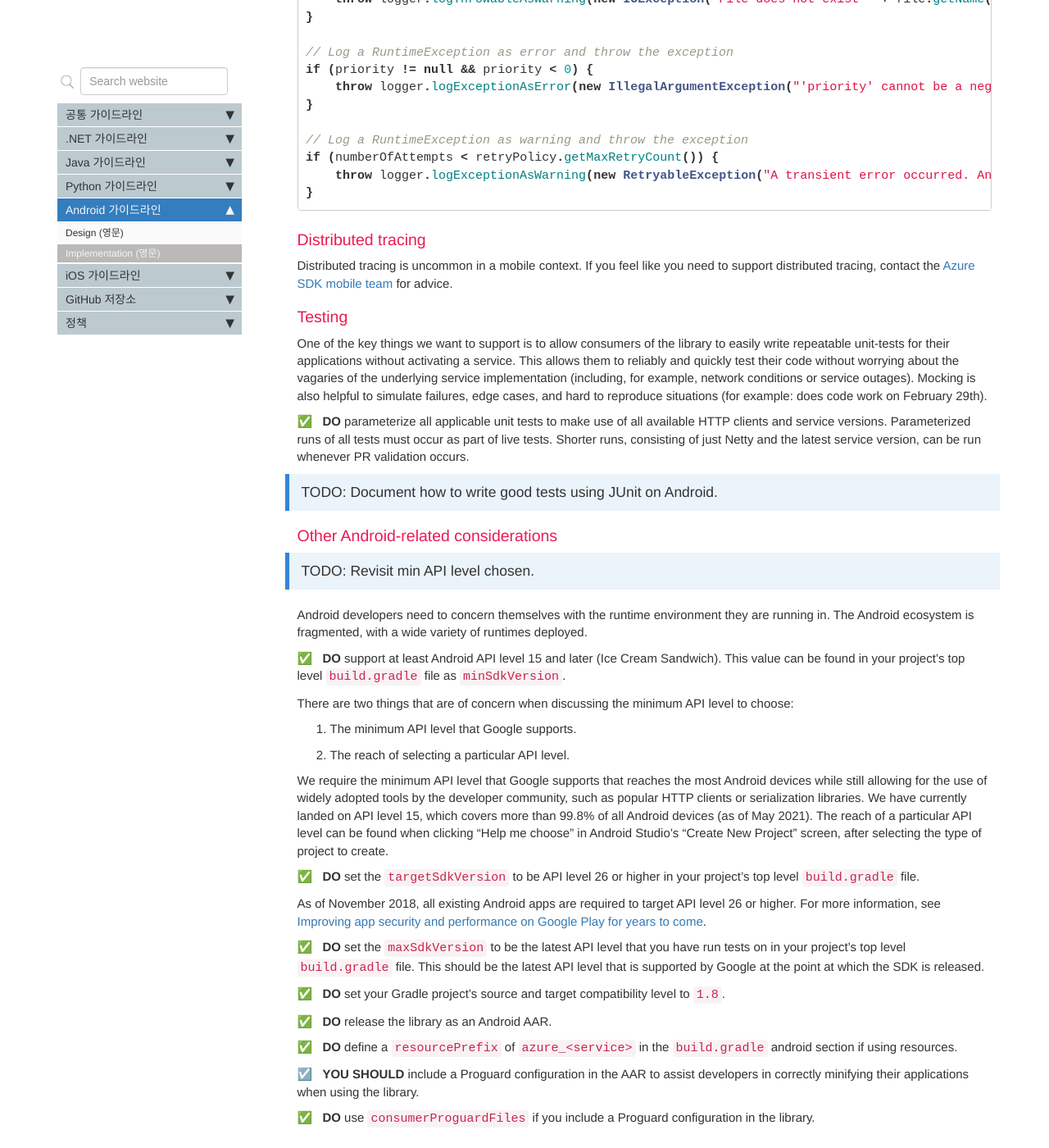
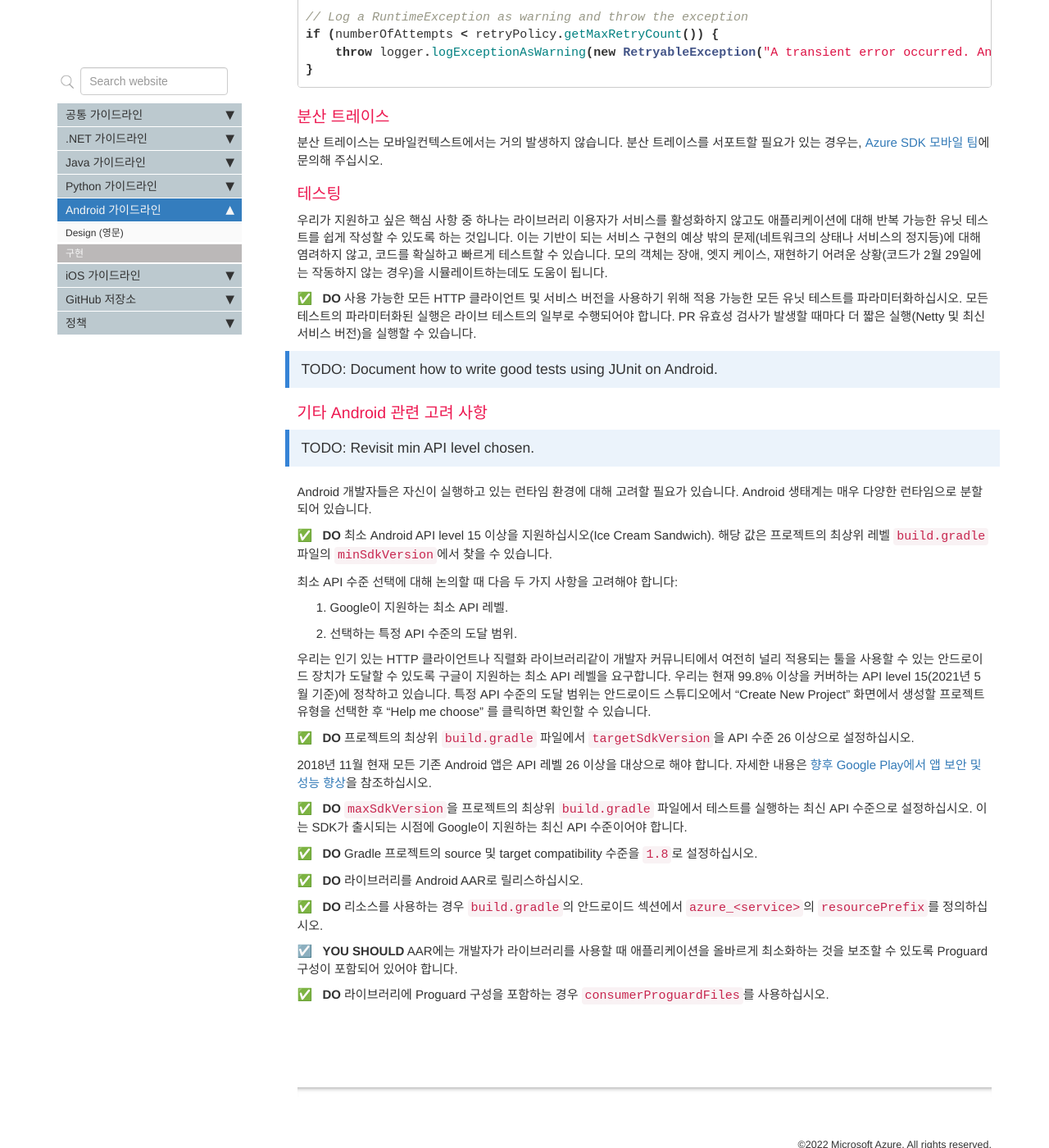
Before and after one commit to Azure/azure-sdk-korean, a Jekyll site: the page built from docs/android/implementation.md, in a window 1280 px wide and 1400 px high, scrolled down 3981 px. Shown: the whole window at 82% size. Built offline with Jekyll 4.4.1, drawn with Linux system fonts in a browser that asks for light colours; comment, search, counter and statistics services are not loaded; some of the changed text lies outside the part shown.

Commit message:
Translate Android Implementation into Korean

````diff
--- a/_data/sidebars/general_sidebar.yml
+++ b/_data/sidebars/general_sidebar.yml
@@ -98,7 +98,7 @@ entries:
     folderitems:
       - title: Design (영문)
         url: /android_design.html
-      - title: Implementation (영문)
+      - title: 구현
         url: /android_implementation.html
   - title: iOS 가이드라인
     folderitems:
--- a/docs/android/implementation.md
+++ b/docs/android/implementation.md
@@ -1,37 +1,37 @@
 ---
-title: "Android Guidelines: Implementation"
+title: "Android 가이드라인: 구현"
 keywords: guidelines android
 permalink: android_implementation.html
 folder: android
 sidebar: general_sidebar
 ---
 
-## API Implementation
+## API 구현
 
-This section describes guidelines for implementing Azure SDK client libraries. Please note that some of these guidelines are automatically enforced by code generation tools.
+이 문서는 Azure SDK 클라이언트 라이브러리를 구현하기 위한 가이드라인입니다. 이 가이드라인의 일부는 코드 생성 도구에 의해 자동으로 적용된 점을 유의하시기 바랍니다.
 
-{% include requirement/MUSTNOT id="android-implementation" %} allow implementation code (that is, code that doesn't form part of the public API) to be mistaken as public API. There are two valid arrangements for implementation code, which in order of preference are the following:
+{% include requirement/MUSTNOT id="android-implementation" %} 구현 코드(즉, 공개 API의 일부를 구성하지 않은 코드)를 공개 API로 오인하지 않도록 하십시오. 구현 코드에는 두 가지 유효한 약정이 있는데, 우선 순위는 다음과 같습니다:
 
-1. Implementation classes can be made package-private and placed within the same package as the consuming class.
-2. Implementation classes can be placed within a subpackage named `implementation`.
+1. 구현 클래스를 패키지-프라이빗으로 만들고, 이를 사용하는 클래스와 같은 패키지 내에 배치할 수 있습니다.
+2. 구현 클래스를 `implementation`으로 명명된 서브패키지 내에 배치할 수 있습니다.
 
-CheckStyle checks ensure that classes within an `implementation` package aren’t exposed through public API, but it is better that the API not be public in the first place, so preferring to have package-private is the better approach where practicable.
+CheckStyle 검사는 `implementation` 패키지 내의 클래스가 공개 API를 통해 노출되지 않도록 확인합니다. 하지만 우선 API를 공개 API로 구현하지 않는 것이 좋으므로, 가능하면 패키지-프라이빗을 적용하는 것이 더 낫습니다.
 
-### Service Client
+### 서비스 클라이언트
 
-#### Async Service Client
+#### 비동기 서비스 클라이언트
 
-{% include requirement/MUST id="java-async-blocking" %} include blocking calls inside async client library code.
+{% include requirement/MUST id="java-async-blocking" %} 비동기 클라이언트 라이브러리 내에 동기 함수 호출을 포함하십시오.
 
-##### Using the HTTP Pipeline
+##### HTTP 파이프라인 사용하기
 
-The Azure SDK team has provided an [Azure Core] library that contains common mechanisms for cross cutting concerns such as configuration and doing HTTP requests.
+Azure SDK 팀은 구성이나 HTTP 요청 등의 횡단 관심사(cross cutting concerns)에 관한 일반적인 매커니즘이 포함된 [Azure Core] 라이브러리를 제공하고 있습니다.
 
-{% include requirement/MUST id="android-requests-use-pipeline" %} use the HTTP pipeline component within Azure Core for communicating to service REST endpoints.
+{% include requirement/MUST id="android-requests-use-pipeline" %} REST endpoints를 서비스하기 위해 Azure Core 내의 HTTP 파이프라인 컴포넌트를 사용하십시오.
 
-The HTTP pipeline consists of a HTTP transport that is wrapped by multiple policies. Each policy is a control point during which the pipeline can modify either the request and/or response. We prescribe a default set of policies to standardize how client libraries interact with Azure services. The order in the list is the most sensible order for implementation.
+HTTP pipeline은 여러 정책에 의해 래핑된 HTTP transport로 구성되어 있다. 각 정책은 파이프라인이 요청 및/또는 응답을 수정할 수 있는 제어 지점입니다. 우리는 클라이언트 라이브러리가 Azure 서비스와 상호 작용하는 방법을 표준화하는 기본 정책 세트를 규정합니다. 리스트의 순서는 구현에 있어 가장 합리적인 순서입니다.
 
-{% include requirement/MUST id="android-requests-implement-policies" %} include the following policies provided by Azure Core when constructing the HTTP pipeline:
+{% include requirement/MUST id="android-requests-implement-policies" %} HTTP 파이프라인을 구성할 때 Azure Core에 의해 제공되는 아래의 정책들을 포함하십시오:
 
 - Telemetry
 - Unique Request ID
@@ -40,11 +40,11 @@ The HTTP pipeline consists of a HTTP transport that is wrapped by multiple polic
 - Response downloader
 - Logging
 
-{% include requirement/SHOULD id="ios-requests-use-azure-core-impl" %} use the policy implementations in Azure Core whenever possible.  Do not try to "write your own" policy unless it is doing something unique to your service. If you need another option to an existing policy, engage with the [Architecture Board] to add the option.
+{% include requirement/SHOULD id="ios-requests-use-azure-core-impl" %} 가능한 한 Azure Core의 정책 구현을 사용하십시오. 서비스의 고유한 것이 아니라면 정책을 "직접 작성하려고" 하지 마십시오. 기존 정책에 다른 옵션이 필요한 경우 [Architecture Board]와 협력하여 옵션을 추가하십시오.
 
-#### Annotations
+#### 어노테이션
 
-Include the following annotations on the service client class. For example, this code sample shows a sample class demonstrating the use of these two annotations:
+서비스 클라이언트 클래스에는 다음의 어노테이션을 포함하십시오. 예를 들어, 이 코드에서는 두 어노테이션을 사용하는 예시 클래스를 볼 수 있습니다:
 
 ```java
 @ServiceClient(builder = ConfigurationAsyncClientBuilder.class, isAsync = true, service = ConfigurationService.class)
@@ -56,60 +56,60 @@ public final class ConfigurationAsyncClient {
 }
 ```
 
-| Annotation | Location | Description |
+| 어노테이션 | 위치 | 설명 |
 |:-----------|:---------|:------------|
-| `@ServiceClient` | Service Client | Specifies the builder responsible for instantiating the service client, whether the API is asynchronous, and a reference back to the service interface (the interface annotated with `@ServiceInterface`). |
-| `@ServiceMethod` | Service Method | Placed on all service client methods that do network operations. |
+| `@ServiceClient` | 서비스 클라이언트 | 클라이언트를 인스턴스화하는 빌더, API가 비동기인지 여부, 서비스 인터페이스(`@ServiceInterface` 어노테이션이 있는 인터페이스)에 대한 참조를 명시합니다. |
+| `@ServiceMethod` | 서비스 메서드 | 네트워크 동작을 수행하는 모든 서비스 클라이언트 메서드에 명시합니다. |
 
-#### Service Client Builder
+#### 서비스 클라이언트 빌더
 
-##### Annotations
+##### 어노테이션
 
-The `@ServiceClientBuilder` annotation should be placed on any class that is responsible for instantiating service clients (that is, instantiating classes annotated with `@ServiceClient`). For example:
+`@ServiceClientBuilder` 어노테이션은 서비스 클라이언트 인스턴스화를 담당하는 클래스에 반드시 명시되어야 합니다. (즉, `@ServiceClient` 어노테이션이 적용된 클래스를 인스턴스화하는 클래스에 배치되어야 합니다.). 예시는 다음과 같습니다:
 
 ```java
 @ServiceClientBuilder(serviceClients = {ConfigurationClient.class, ConfigurationAsyncClient.class})
 public final class ConfigurationClientBuilder { ... }
 ```
 
-This builder states that it can build instances of `ConfigurationClient` and `ConfigurationAsyncClient`.
+위의 빌더는 `ConfigurationClient`와 `ConfigurationAsyncClient`의 인스턴스를 작성할 수 있다고 명시합니다.
 
-### Supporting Types
+### 지원 타입
 
-#### Model Types
+#### 모델 타입
 
-##### Annotations
+##### 어노테이션
 
-There are two annotations of note that should be applied on model classes, when applicable:
+조건에 해당하는 경우, 모델 클래스에 적용해야 하는 두 가지 어노테이션이 있습니다.
 
-* The `@Fluent` annotation is applied to all model classes that are expected to provide a fluent API to end users.
-* The `@Immutable` annotation is applied to all immutable classes.
+* `@Fluent` 어노테이션은 최종 사용자에게 Fluent API를 제공할 것으로 예상되는 모든 모델 클래스에 적용됩니다.
+* `@Immutable` 어노테이션은 변경할 수 없는 모든 클래스에 적용됩니다.
 
 > TODO: Include the @HeaderCollection annotation.
 
-## SDK Feature Implementation
+## SDK 기능 구현
 
-### Configuration
+### 구성
 
-When configuring your client library, particular care must be taken to ensure that the consumer of your client library can properly configure the connectivity to your Azure service both globally (along with other client libraries the consumer is using) and specifically with your client library. For Android applications, configuration can be applied in a variety of ways, such as through application preferences or using a `.properties` file, to name a few.
+클라이언트 라이브러리를 구성할 때, 클라이언트 라이브러리의 사용자가 Azure 서비스에 대한 접속을 글로벌하고(사용자가 사용하고 있는 다른 클라이언트와 함께), 특히 클라이언트 라이브러리와의 접속을 적절히 설정할 수 있도록 특히 주의해야 합니다. 안드로이드 어플리케이션에 대해서, 설정을 어플리케이션 환경설정 또는 `.properties` 파일 사용 등과 같은 다양한 방법으로 적용할 수 있습니다.
 
 > TODO: Determine a recommended way to pass configuration parameters to Android libraries
 
-### Logging
+### 로깅
 
-Client libraries must make use of the robust logging mechanisms in Azure Core, so that the consumers can adequately diagnose issues with method calls and quickly determine whether the issue is in the consumer code, client library code, or service.
+클라이언트 라이브러리는 Azure Core의 견고한 로깅 메커니즘을 사용하여 사용자가 메서드 호출에 관한 문제를 적절하게 진단하고 문제가 사용자의 코드, 클라이언트 라이브러리 코드 또는 서비스에 있는지 여부를 신속하게 판단할 수 있도록 해야 합니다.
 
-Request logging will be done automatically by the `HttpPipeline`. If a client library needs to add custom logging, follow the same guidelines and mechanisms as the pipeline logging mechanism. If a client library wants to do custom logging, the designer of the library must ensure that the logging mechanism is pluggable in the same way as the `HttpPipeline` logging policy.
+요청 로깅은 `HttpPipeline`에 의해 자동으로 수행됩니다. 클라이언트 라이브러리에서 커스텀로깅를 추가할 필요가 있는 경우, 파이프라인 로깅 메커니즘과 같은 가이드라인과 메커니즘을 따르십시오. 클라이언트 라이브러리가 커스텀로깅을 실행하고자 하는 경우, 라이브러리 설계자는 로깅 메커니즘이 `HttpPipeline` 로깅 정책과 동일한 방법으로 접속 가능함을 보장해야 합니다.
 
-{% include requirement/MUST id="android-logging-directly" %} follow [the logging section of the Azure SDK General Guidelines][logging-general-guidelines] and [the following guidelines](#using-the-clientlogger-interface) if logging directly (as opposed to through the `HttpPipeline`).
+{% include requirement/MUST id="android-logging-directly" %} (`HttpPipeline` 경유가 아닌) 직접 로깅하는 경우 [Azure SDK 공통 가이드라인 로깅 섹션][logging-general-guidelines]및 [다음 가이드라인](#using-the-clientlogger-interface)을 따르십시오.
 
-#### Using the ClientLogger interface
+#### ClientLogger 인터페이스 사용
 
-{% include requirement/MUST id="android-logging-clientlogger" %} use the `ClientLogger` API provided within Azure Core as the sole logging API throughout all client libraries. Internally, `ClientLogger` logs to the Android Logcat buffer.
+{% include requirement/MUST id="android-logging-clientlogger" %} Azure Core에서 제공되는 `ClientLogger` API를 모든 클라이언트 라이브러리에서 유일한 로깅 API로 사용합니다. 내부적으로, `ClientLogger`는 Android Logcat 버퍼에 기록됩니다.
 
 > TODO: Determine if we want ClientLogger to wrap SLF4J like it's Java counterpart.
 
-{% include requirement/MUST id="android-logging-create-new" %} create a new instance of a `ClientLogger` per instance of all relevant classes. For example, the code below will create a `ClientLogger` instance for the `ConfigurationAsyncClient`:
+{% include requirement/MUST id="android-logging-create-new" %} 모든 관련 클래스의 인스턴스별로 `ClientLogger`의 새 인스턴스를 만듭니다. 예를 들어, 아래의 코드는 `ConfigurationAsyncClient`용 `ClientLogger` 인스턴스를 생성합니다:
 
 ```java
 public final class ConfigurationAsyncClient {
@@ -126,11 +126,11 @@ public final class ConfigurationAsyncClient {
 }
 ```
 
-Don't create static logger instances. Static logger instances are long-lived and the memory allocated to them is not released until the application is terminated.
+정적 로거 인스턴스를 생성하지 마십시오. 정적 로거 인스턴스는 수명이 길며 애플리케이션이 종료될 때까지 할당된 메모리가 해제되지 않습니다.
 
-{% include requirement/MUST id="android-logging-log-and-throw" %} throw all exceptions created within the client library code through one of the logger APIs - `ClientLogger.logThrowableAsError()`, `ClientLogger.logThrowableAsWarning()`, `ClientLogger.logExceptionAsError()` or `ClientLogger.logExceptionAsWarning()`.
+{% include requirement/MUST id="android-logging-log-and-throw" %} 로거 API 중 하나를 통해 클라이언트 라이브러리 코드 내에 생성된 모든 예외를 throw 하십시오 - `ClientLogger.logThrowableAsError()`, `ClientLogger.logThrowableAsWarning()`, `ClientLogger.logExceptionAsError()`, `ClientLogger.logExceptionAsWarning()`.
 
-For example:
+예를 들어:
 
 ```java
 // NO!!!!
@@ -161,48 +161,48 @@ if (numberOfAttempts < retryPolicy.getMaxRetryCount()) {
 }
 ```
 
-### Distributed tracing
+### 분산 트레이스
 
-Distributed tracing is uncommon in a mobile context. If you feel like you need to support distributed tracing, contact the [Azure SDK mobile team](mailto:azuresdkmobileteam@microsoft.com) for advice.
+분산 트레이스는 모바일컨텍스트에서는 거의 발생하지 않습니다. 분산 트레이스를 서포트할 필요가 있는 경우는, [Azure SDK 모바일 팀](mailto:azuresdkmobileteam@microsoft.com)에 문의해 주십시오.
 
-### Testing
+### 테스팅
 
-One of the key things we want to support is to allow consumers of the library to easily write repeatable unit-tests for their applications without activating a service. This allows them to reliably and quickly test their code without worrying about the vagaries of the underlying service implementation (including, for example, network conditions or service outages). Mocking is also helpful to simulate failures, edge cases, and hard to reproduce situations (for example: does code work on February 29th).
+우리가 지원하고 싶은 핵심 사항 중 하나는 라이브러리 이용자가 서비스를 활성화하지 않고도 애플리케이션에 대해 반복 가능한 유닛 테스트를 쉽게 작성할 수 있도록 하는 것입니다. 이는 기반이 되는 서비스 구현의 예상 밖의 문제(네트워크의 상태나 서비스의 정지등)에 대해 염려하지 않고, 코드를 확실하고 빠르게 테스트할 수 있습니다. 모의 객체는 장애, 엣지 케이스, 재현하기 어려운 상황(코드가 2월 29일에는 작동하지 않는 경우)을 시뮬레이트하는데도 도움이 됩니다.
 
-{% include requirement/MUST id="android-testing-patterns" %} parameterize all applicable unit tests to make use of all available HTTP clients and service versions. Parameterized runs of all tests must occur as part of live tests. Shorter runs, consisting of just Netty and the latest service version, can be run whenever PR validation occurs.
+{% include requirement/MUST id="android-testing-patterns" %} 사용 가능한 모든 HTTP 클라이언트 및 서비스 버전을 사용하기 위해 적용 가능한 모든 유닛 테스트를 파라미터화하십시오. 모든 테스트의 파라미터화된 실행은 라이브 테스트의 일부로 수행되어야 합니다. PR 유효성 검사가 발생할 때마다 더 짧은 실행(Netty 및 최신 서비스 버전)을 실행할 수 있습니다.
 
 > TODO: Document how to write good tests using JUnit on Android.
 
-### Other Android-related considerations
+### 기타 Android 관련 고려 사항
 
 > TODO: Revisit min API level chosen.
 
-Android developers need to concern themselves with the runtime environment they are running in. The Android ecosystem is fragmented, with a wide variety of runtimes deployed.
+Android 개발자들은 자신이 실행하고 있는 런타임 환경에 대해 고려할 필요가 있습니다. Android 생태계는 매우 다양한 런타임으로 분할되어 있습니다.
 
-{% include requirement/MUST id="android-library-sync-support" %} support at least Android API level 15 and later (Ice Cream Sandwich). This value can be found in your project's top level `build.gradle` file as `minSdkVersion`.
+{% include requirement/MUST id="android-library-sync-support" %} 최소 Android API level 15 이상을 지원하십시오(Ice Cream Sandwich). 해당 값은 프로젝트의 최상위 레벨 `build.gradle` 파일의 `minSdkVersion`에서 찾을 수 있습니다.
 
-There are two things that are of concern when discussing the minimum API level to choose:
+최소 API 수준 선택에 대해 논의할 때 다음 두 가지 사항을 고려해야 합니다:
 
-1. The minimum API level that Google supports.
-2. The reach of selecting a particular API level.
+1. Google이 지원하는 최소 API 레벨.
+2. 선택하는 특정 API 수준의 도달 범위.
 
-We require the minimum API level that Google supports that reaches the most Android devices while still allowing for the use of widely adopted tools by the developer community, such as popular HTTP clients or serialization libraries. We have currently landed on API level 15, which covers more than 99.8% of all Android devices (as of May 2021). The reach of a particular API level can be found when clicking "Help me choose" in Android Studio's "Create New Project" screen, after selecting the type of project to create.
+우리는 인기 있는 HTTP 클라이언트나 직렬화 라이브러리같이 개발자 커뮤니티에서 여전히 널리 적용되는 툴을 사용할 수 있는 안드로이드 장치가 도달할 수 있도록 구글이 지원하는 최소 API 레벨을 요구합니다. 우리는 현재 99.8% 이상을 커버하는 API level 15(2021년 5월 기준)에 정착하고 있습니다. 특정 API 수준의 도달 범위는 안드로이드 스튜디오에서 "Create New Project" 화면에서 생성할 프로젝트 유형을 선택한 후 "Help me choose" 를 클릭하면 확인할 수 있습니다.
 
-{% include requirement/MUST id="android-library-target-sdk-version" %} set the `targetSdkVersion` to be API level 26 or higher in your project's top level `build.gradle` file.
+{% include requirement/MUST id="android-library-target-sdk-version" %} 프로젝트의 최상위 `build.gradle` 파일에서 `targetSdkVersion`을 API 수준 26 이상으로 설정하십시오.
 
-As of November 2018, all existing Android apps are required to target API level 26 or higher. For more information, see [Improving app security and performance on Google Play for years to come](https://android-developers.googleblog.com/2017/12/improving-app-security-and-performance.html).
+2018년 11월 현재 모든 기존 Android 앱은 API 레벨 26 이상을 대상으로 해야 합니다. 자세한 내용은 [향후 Google Play에서 앱 보안 및 성능 향상](https://android-developers.googleblog.com/2017/12/improving-app-security-and-performance.html)을 참조하십시오.
 
-{% include requirement/MUST id="android-library-max-sdk-version" %} set the `maxSdkVersion` to be the latest API level that you have run tests on in your project's top level `build.gradle` file. This should be the latest API level that is supported by Google at the point at which the SDK is released.
+{% include requirement/MUST id="android-library-max-sdk-version" %} `maxSdkVersion`을 프로젝트의 최상위 `build.gradle` 파일에서 테스트를 실행하는 최신 API 수준으로 설정하십시오. 이는 SDK가 출시되는 시점에 Google이 지원하는 최신 API 수준이어야 합니다.
 
-{% include requirement/MUST id="android-library-source-compat" %} set your Gradle project's source and target compatibility level to `1.8`.
+{% include requirement/MUST id="android-library-source-compat" %} Gradle 프로젝트의 source 및 target compatibility 수준을 `1.8`로 설정하십시오.
 
-{% include requirement/MUST id="android-library-aar" %} release the library as an Android AAR.
+{% include requirement/MUST id="android-library-aar" %} 라이브러리를 Android AAR로 릴리스하십시오.
 
-{% include requirement/MUST id="android-library-resource-prefix" %} define a `resourcePrefix` of `azure_<service>` in the `build.gradle` android section if using resources.
+{% include requirement/MUST id="android-library-resource-prefix" %} 리소스를 사용하는 경우 `build.gradle`의 안드로이드 섹션에서 `azure_<service>`의 `resourcePrefix`를 정의하십시오.
 
-{% include requirement/SHOULD id="android-library-shrink-code" %} include a Proguard configuration in the AAR to assist developers in correctly minifying their applications when using the library.
+{% include requirement/SHOULD id="android-library-shrink-code" %} AAR에는 개발자가 라이브러리를 사용할 때 애플리케이션을 올바르게 최소화하는 것을 보조할 수 있도록 Proguard 구성이 포함되어 있어야 합니다.
 
-{% include requirement/MUST id="android-library-proguard" %} use `consumerProguardFiles` if you include a Proguard configuration in the library.
+{% include requirement/MUST id="android-library-proguard" %} 라이브러리에 Proguard 구성을 포함하는 경우 `consumerProguardFiles`를 사용하십시오.
 
 {% include refs.md %}
 {% include_relative refs.md %}
--- a/docs/android/refs.md
+++ b/docs/android/refs.md
@@ -4,7 +4,7 @@
 [Java 8 supported features]: https://developer.android.com/studio/write/java8-support#supported_features
 [azure-sdk-for-android/parent/pom.xml]: https://github.com/Azure/azure-sdk-for-android/blob/main/parent/pom.xml
 [azure/azure-sdk-for-android]: https://github.com/Azure/azure-sdk-for-android
-[logging-general-guidelines]: https://azure.github.io/azure-sdk/general_implementation.html#logging
+[logging-general-guidelines]: https://azure.github.io/azure-sdk-korean/general_implementation.html#logging
 [Azure Core]: https://github.com/Azure/azure-sdk-for-android/tree/main/sdk/core/azure-core
 [1]: https://www.youtube.com/watch?v=PAAkCSZUG1c&t=9m28s
 [Mockito]: https://site.mockito.org/
````
